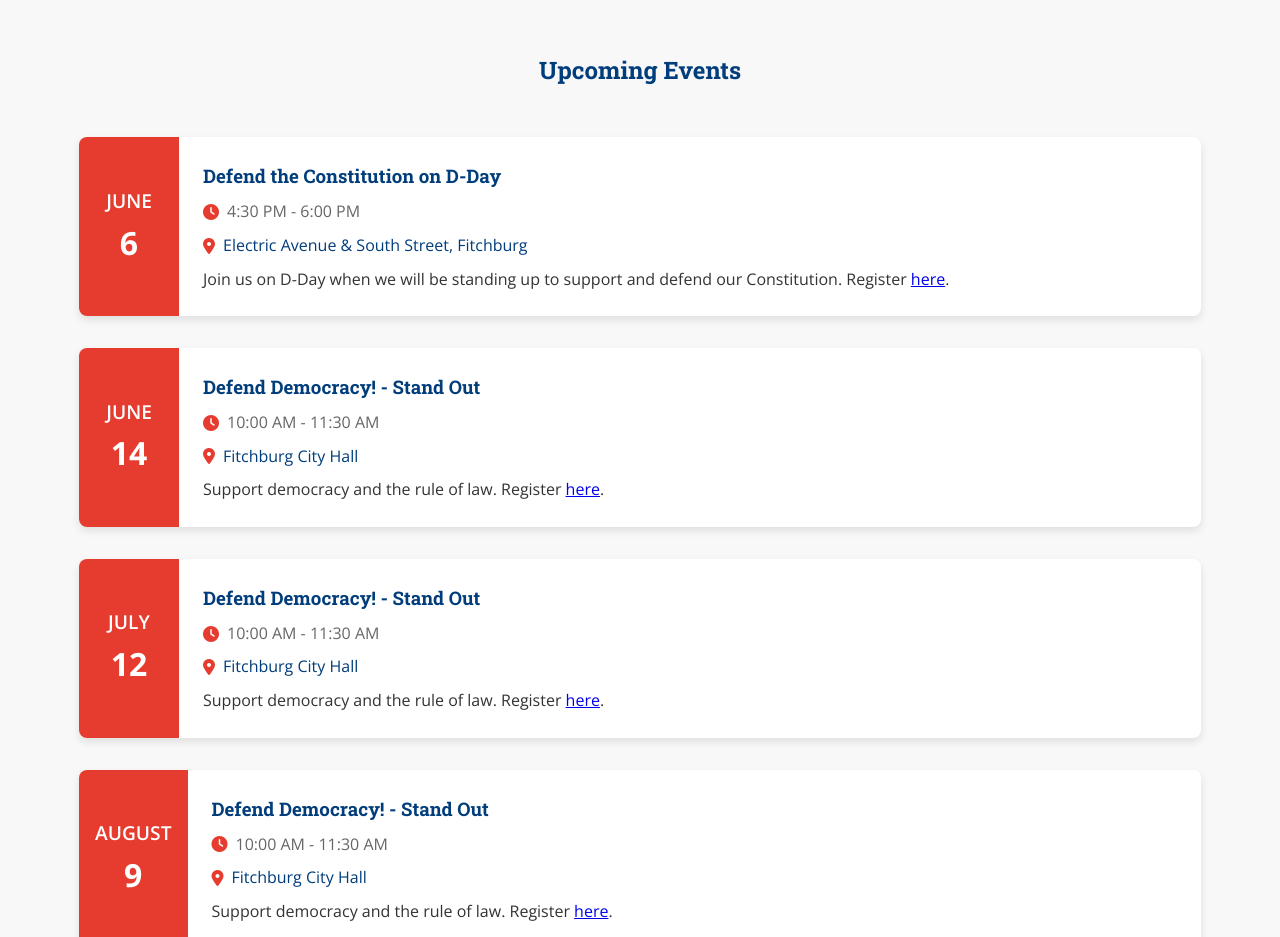
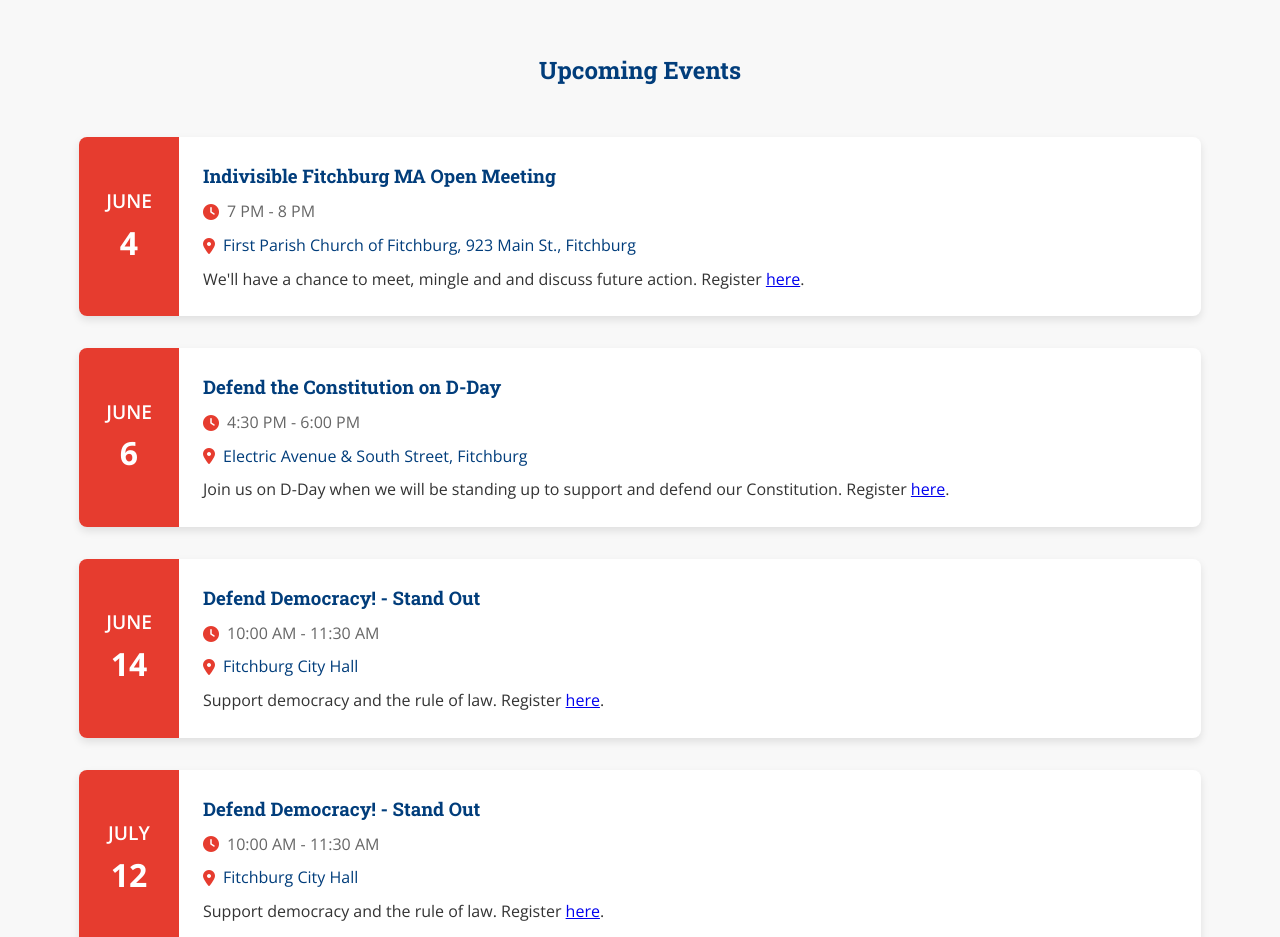
Before and after one commit to corkupine/indivisiblefitchburgma.org, a website: page index.html in a window 1280 px wide. Shown: the part 1840-2777 px from the top of the page. Drawn offline with nearby package versions, Linux system fonts and the light colour scheme.

Commit message:
add first open meeting

```diff
--- a/index.html
+++ b/index.html
@@ -87,6 +87,18 @@
         <div class="container">
             <h2>Upcoming Events</h2>
             <div class="event-list">
+                                <div class="event">
+                    <div class="event-date">
+                        <span class="month">June</span>
+                        <span class="day">4</span>
+                    </div>
+                    <div class="event-details">
+                        <h3>Indivisible Fitchburg MA Open Meeting</h3>
+                        <p class="event-time"><i class="fas fa-clock"></i>7 PM - 8 PM</p>
+                        <p class="event-location"><i class="fas fa-map-marker-alt"></i> <a href="https://maps.app.goo.gl/cZ8ABmVVtXWB2Ji59" target="_blank">First Parish Church of Fitchburg, 923 Main St., Fitchburg</a></p>
+                        <p>We'll have a chance to meet, mingle and and discuss future action. Register <a href="https://www.mobilize.us/mobilize/event/792648/">here</a>.</p>
+                    </div>
+                </div>
                 <div class="event">
                     <div class="event-date">
                         <span class="month">June</span>
```
